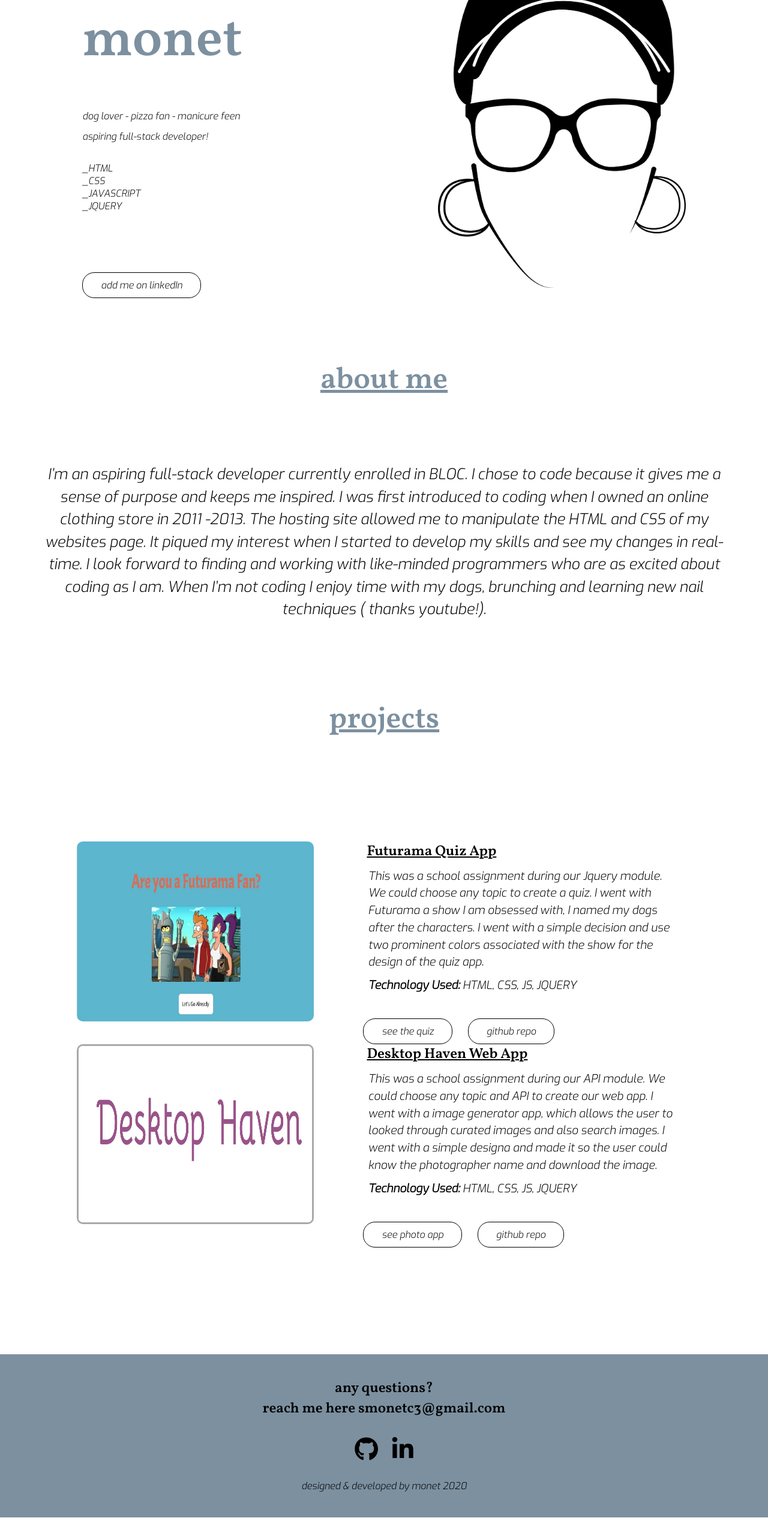
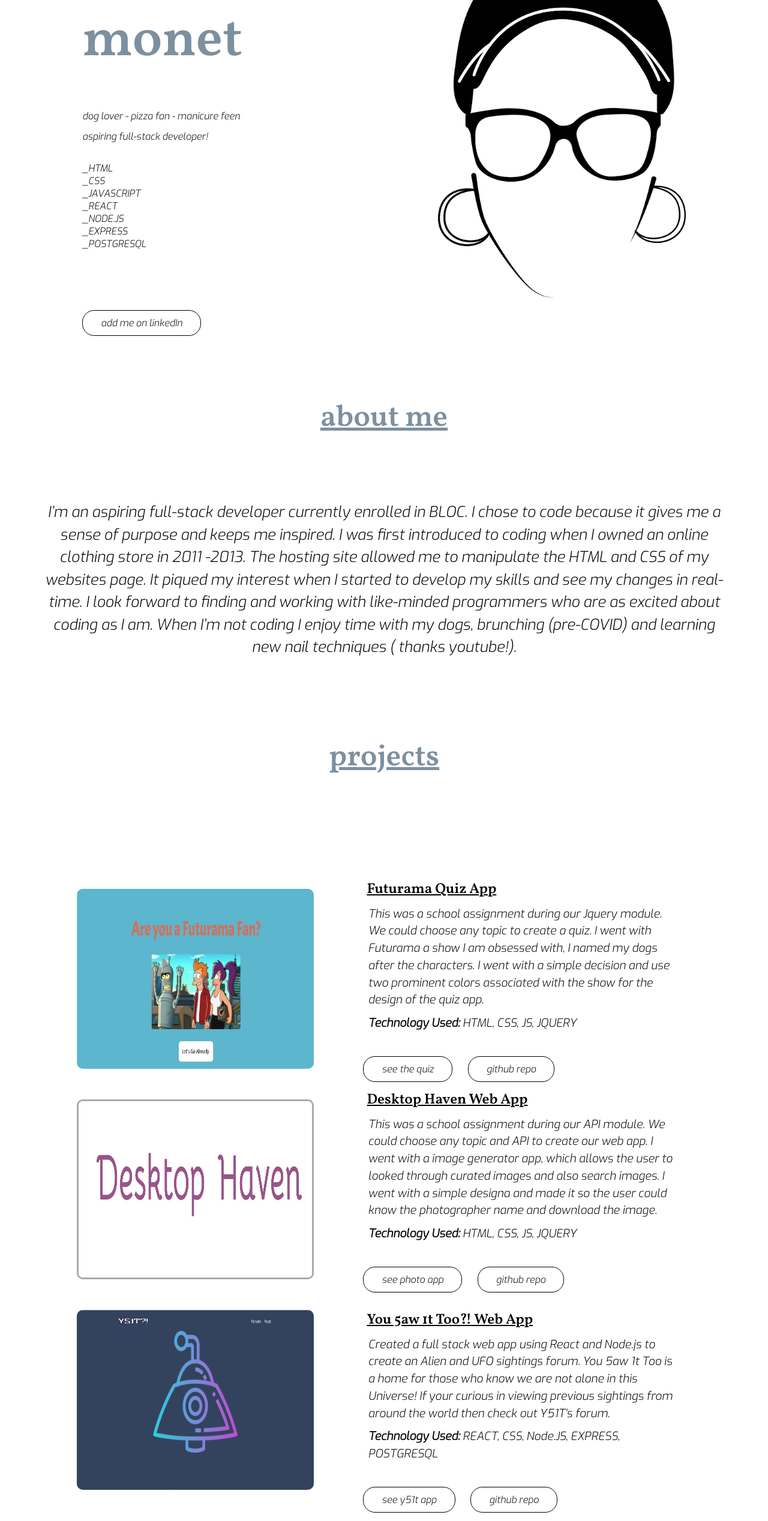
Before and after one commit to smonetc/monetcooper, a plain HTML site: page index.html in a window 1280 px wide. Shown: the part 240-2776 px from the top of the page at 60% size. Drawn offline with nearby package versions, Linux system fonts and the light colour scheme.

Commit message:
updated portfolio with new content

```diff
--- a/index.html
+++ b/index.html
@@ -7,6 +7,7 @@
 	<script src="https://kit.fontawesome.com/802aef6d25.js" crossorigin="anonymous"></script>
 	<link rel="stylesheet" href="styles/style.css">
 	<link href="https://fonts.googleapis.com/css2?family=Exo:ital,wght@1,300&family=Vollkorn:wght@600&display=swap" rel="stylesheet">
+	<link rel="shortcut icon" type="apple-touch-icon/png" sizes="180x180" href="img/apple-touch-icon.png">
 </head>
 <body>
 	<nav>
@@ -27,7 +28,10 @@
 				<li>_HTML</li>
 				<li>_CSS</li>
 				<li>_JAVASCRIPT</li>
-				<li>_JQUERY</li>
+				<li>_REACT</li>
+				<li>_NODE.JS</li>
+				<li>_EXPRESS</li>
+				<li>_POSTGRESQL</li>
 			</ul>
 			<a href="https://www.linkedin.com/in/s-monet-cooper-01836159/" target="_blank" class="button">add me on linkedIn</a>
 		</div>
@@ -41,7 +45,7 @@
 
 		<section id="aboutme">
 			<h2>about me</h2>
-			<p> I’m an aspiring full-stack developer currently enrolled in BLOC. I chose to code because it gives me a sense of purpose and keeps me inspired. I was first introduced to coding when I owned an online clothing store in 2011 -2013. The hosting site allowed me to manipulate the HTML and CSS of my websites page. It piqued my interest when I started to develop my skills and see my changes in real-time. I look forward to finding and working with like-minded programmers who are as excited about coding as I am. When I’m not coding I enjoy time with my dogs, brunching and learning new nail techniques ( thanks youtube!).</p>
+			<p> I’m an aspiring full-stack developer currently enrolled in BLOC. I chose to code because it gives me a sense of purpose and keeps me inspired. I was first introduced to coding when I owned an online clothing store in 2011 -2013. The hosting site allowed me to manipulate the HTML and CSS of my websites page. It piqued my interest when I started to develop my skills and see my changes in real-time. I look forward to finding and working with like-minded programmers who are as excited about coding as I am. When I’m not coding I enjoy time with my dogs, brunching (pre-COVID) and learning new nail techniques ( thanks youtube!).</p>
 		</section>
 
 		<!-- project section -->
@@ -72,6 +76,28 @@
 					<a href="https://smonetc.github.io/DesktopHaven/index.html" target="_blank" class="button">see photo app</a>
 					<a href="https://github.com/smonetc/DesktopHaven" target="_blank" class="button">github repo</a>
 				</div>
+				<div class="grid">
+					<img src="img/y51t.png" alt="Y51T App" id="y51t-img">
+				</div>
+				<div class="description grid y51t">
+					<h2>You 5aw 1t Too?! Web App</h2>
+					<p>Created a full stack web app using React and Node.js to create an Alien and UFO sightings forum.
+					You 5aw 1t Too is a home for those who know we are not alone in this Universe! If your curious in viewing previous sightings from around the world then check out Y51T's forum.
+					<p> <span>Technology Used:</span> REACT, CSS, Node.JS, EXPRESS, POSTGRESQL</p>
+					<a href="https://y51t.smonetc.vercel.app/" target="_blank" class="button">see y51t app</a>
+					<a href="https://github.com/smonetc/y51t-client" target="_blank" class="button">github repo</a>
+				</div>
+				<div class="grid">
+					<img src="img/pizzaAAA.png" alt="Pizza-AAA App" id="pizza-img">
+				</div>
+				<div class="description grid pizza">
+					<h2>Pizza Anonymous Web App</h2>
+					<p>Created a full stack web app using React and Node.js to create w website where pizza enthusiast can share their pizza creations.
+					If you love pizza (savory or sweet) this is the place to go to find new inspiration for your next pizza moment.
+					<p> <span>Technology Used:</span> REACT, CSS, Node.JS, EXPRESS, POSTGRESQL</p>
+					<a href="https://pizza-anonymous.smonetc.vercel.app/" target="_blank" class="button">see Pizza app</a>
+					<a href="https://github.com/smonetc/pizza-anonymous" target="_blank" class="button">github repo</a>
+				</div>
 			</section>
 	</section>
 	</main>
--- a/styles/style.css
+++ b/styles/style.css
@@ -90,6 +90,10 @@ img{
 #desktopHavenimg{
 	border-radius: 10px;
 	border: 3px solid darkgrey;
+}
+
+#y51t-img{
+	border-radius: 10px;
 }
 
 .title{
@@ -262,6 +266,10 @@ i a:hover{
 		margin-bottom: 20px;
 	}
 
+	img{
+		margin-top: 1em !important;
+	}
+
 
 }
 @media only screen and (min-width: 600px){
@@ -332,4 +340,12 @@ i a:hover{
 		font-size: 20px;
 		display: none;
 	}
+
+	.y51t{
+		padding-top: 1em;
+	}
+
+	.pizza{
+		padding-top: 1em;
+	}
 }
```
Also changed, not shown: img/apple-touch-icon.png (added), img/pizzaAAA.png (added), img/y51t.png (added).
